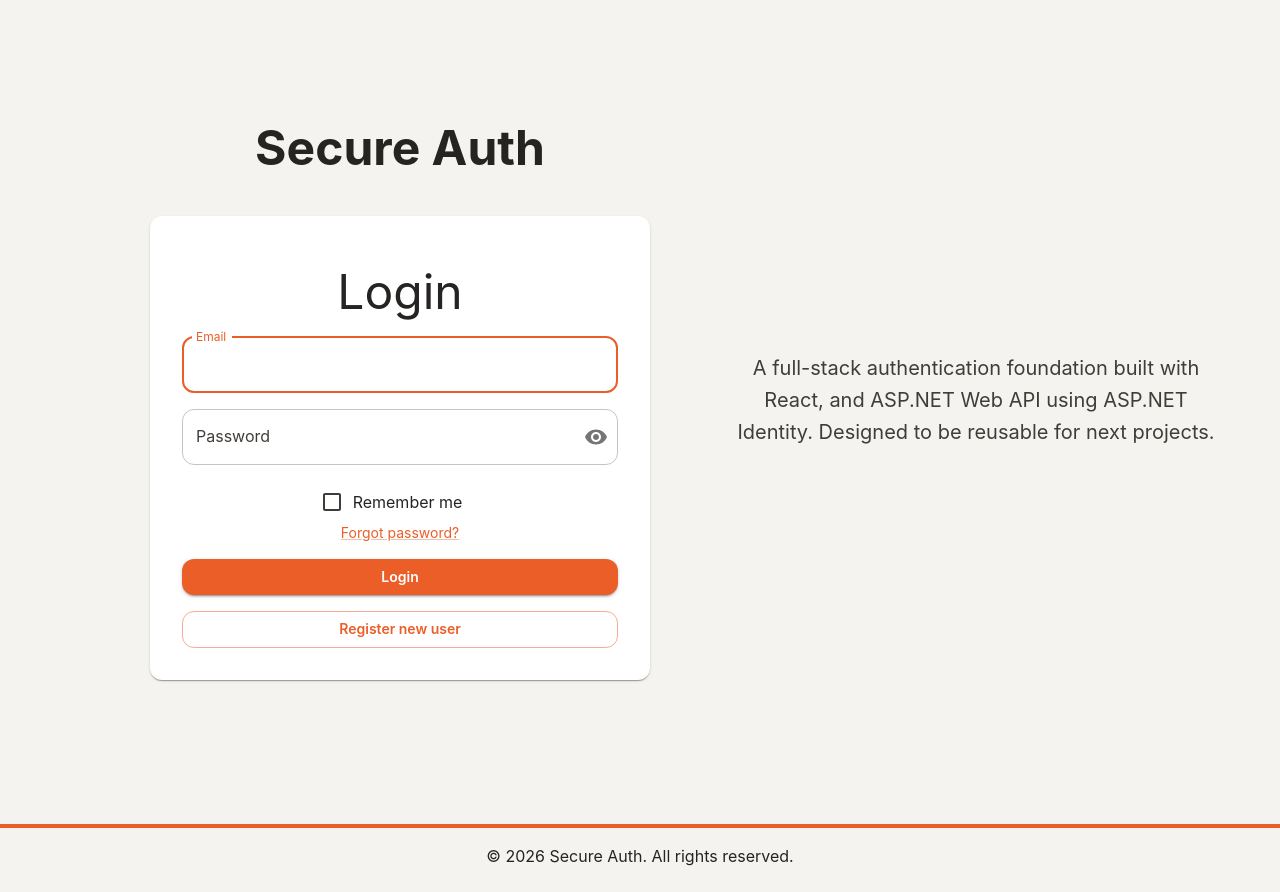
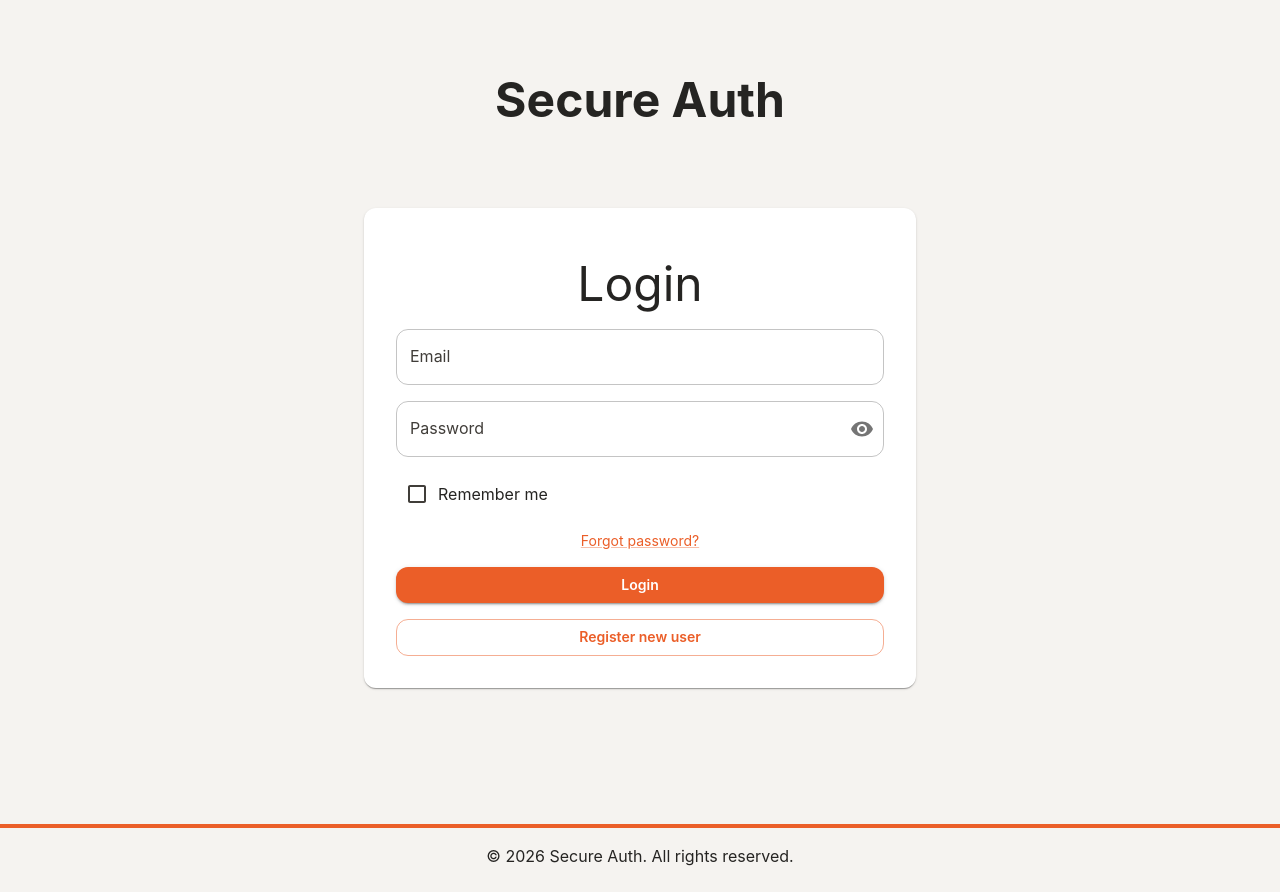
Before and after one commit to ahmadabdullah-dev/SecureAuth, a React (Vite) app in the folder WEB/: page / in a window 1280 px wide. Built offline with nearby package versions, Linux system fonts and the light colour scheme.

Commit message:
Simplified LoginUserForm and LandingPage

```diff
--- a/WEB/src/app/LandingPage.tsx
+++ b/WEB/src/app/LandingPage.tsx
@@ -1,4 +1,4 @@
-import { Box, Container, Grid, Typography } from "@mui/material";
+import { Box, Container, Typography } from "@mui/material";
 import LoginUserForm from "../features/auth/LoginUserForm";
 
 
@@ -14,8 +14,6 @@ export default function LandingPage() {
       }}
     >
       <Container maxWidth="lg">
-        <Grid container sx={{ alignItems: "center" }}>
-          <Grid size={{ xs: 12, md: 7 }}>
             <Typography
               variant="h3"
               sx={{
@@ -28,33 +26,6 @@ export default function LandingPage() {
               Secure Auth
             </Typography>
             <LoginUserForm />
-          </Grid>
-
-          <Grid
-            size={{ xs: 12, md: 5 }}
-            sx={{
-              display: "flex",
-              flexDirection: "column",
-              alignItems: "center",
-              justifyContent: "center",
-              textAlign: "center",
-            }}
-          >
-            <Typography
-              variant="h6"
-              sx={{
-                color: "text.secondary",
-                fontWeight: 400,
-                my: 4,
-                maxWidth: 480,
-              }}
-            >
-              A full-stack authentication foundation built with React, and
-              ASP.NET Web API using ASP.NET Identity. Designed to be reusable
-              for next projects.
-            </Typography>
-          </Grid>
-        </Grid>
       </Container>
     </Box>
   );
--- a/WEB/src/features/auth/LoginUserForm.tsx
+++ b/WEB/src/features/auth/LoginUserForm.tsx
@@ -4,6 +4,7 @@ import type { LoginUserDto } from "../../lib/types/auth";
 import { useState } from "react";
 import {
   Box,
+  Container,
   Paper,
   Stack,
   TextField,
@@ -15,7 +16,7 @@ import {
   Alert,
   FormControlLabel,
   Checkbox,
-  Link,
+  Link
 } from "@mui/material";
 import { Visibility, VisibilityOff } from "@mui/icons-material";
 import { useNavigate } from "react-router";
@@ -32,7 +33,6 @@ export default function LoginUserForm() {
     defaultValues: { email: "", password: "", isPersistence: false },
   });
   const [showPassword, setShowPassword] = useState(false);
-  const navigate = useNavigate();
 
   const onSubmit = (creds: LoginUserDto) => {
     loginUserAsync.mutateAsync(creds, {
@@ -44,32 +44,28 @@ export default function LoginUserForm() {
       },
     });
   };
-
+  const navigate = useNavigate();
   return (
-    <Paper
+    <Container maxWidth="sm">
+      <Box
         sx={{
-        p: 4,
-        width: "100%",
-        maxWidth: {
-          xs: 300,
-          sm: 400,
-          md: 500,
-        },
-        mx: "auto",
+          minHeight: "70vh",
+          display: "flex",
+          alignItems: "center",
+          justifyContent: "center",
         }}
       >
+        <Paper sx={{ p: 4, width: "100%" }}>
           <Typography variant="h3" sx={{ m: 2, textAlign: "center" }}>
             Login
           </Typography>
 
-      <Box component="form" onSubmit={handleSubmit(onSubmit)} noValidate>
+          <Box component="form" onSubmit={handleSubmit(onSubmit)}>
             <Stack spacing={2}>
               <TextField
                 label="Email"
                 type="email"
                 fullWidth
-            autoFocus
-            autoComplete="email"
                 {...register("email", { required: "Email is required" })}
                 error={!!errors.email}
                 helperText={errors.email?.message}
@@ -77,13 +73,9 @@ export default function LoginUserForm() {
               <TextField
                 label="Password"
                 type={showPassword ? "text" : "password"}
-            autoComplete="current-password"
                 {...register("password", {
                   required: "Password is required",
-              minLength: {
-                value: 6,
-                message: "Must be at least 6 characters",
-              },
+                  minLength: 6,
                 })}
                 error={!!errors.password}
                 helperText={errors.password?.message}
@@ -95,9 +87,6 @@ export default function LoginUserForm() {
                         <IconButton
                           onClick={() => setShowPassword(!showPassword)}
                           edge="end"
-                      aria-label={
-                        showPassword ? "Hide password" : "Show password"
-                      }
                         >
                           {showPassword ? <VisibilityOff /> : <Visibility />}
                         </IconButton>
@@ -106,14 +95,6 @@ export default function LoginUserForm() {
                   },
                 }}
               />
-
-          <Stack
-            sx={{
-              direction: "row",
-              alignItems: "center",
-              justifyContent: "space-between",
-            }}
-          >
               <FormControlLabel
                 control={<Checkbox {...register("isPersistence")} />}
                 label="Remember me"
@@ -126,8 +107,6 @@ export default function LoginUserForm() {
               >
                 Forgot password?
               </Link>
-          </Stack>
-
               <Button
                 type="submit"
                 variant="contained"
@@ -140,14 +119,12 @@ export default function LoginUserForm() {
                   "Login"
                 )}
               </Button>
-
               {loginUserAsync.data?.isSuccess && (
                 <Alert severity="success">{loginUserAsync.data.value}</Alert>
               )}
               {loginUserAsync.error && (
                 <Alert severity="error">{loginUserAsync.error.message}</Alert>
               )}
-
               <Button
                 variant="outlined"
                 fullWidth
@@ -158,5 +135,7 @@ export default function LoginUserForm() {
             </Stack>
           </Box>
         </Paper>
+      </Box>
+    </Container>
   );
 }
```
Lines whose indentation alone changed are shown as unchanged.
